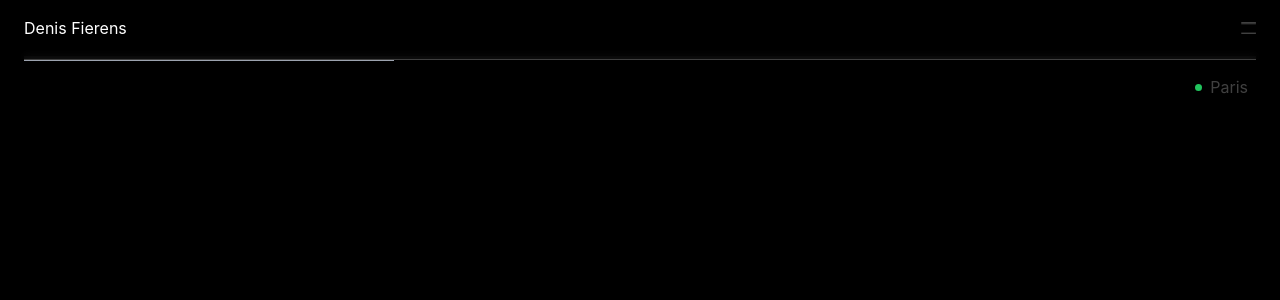
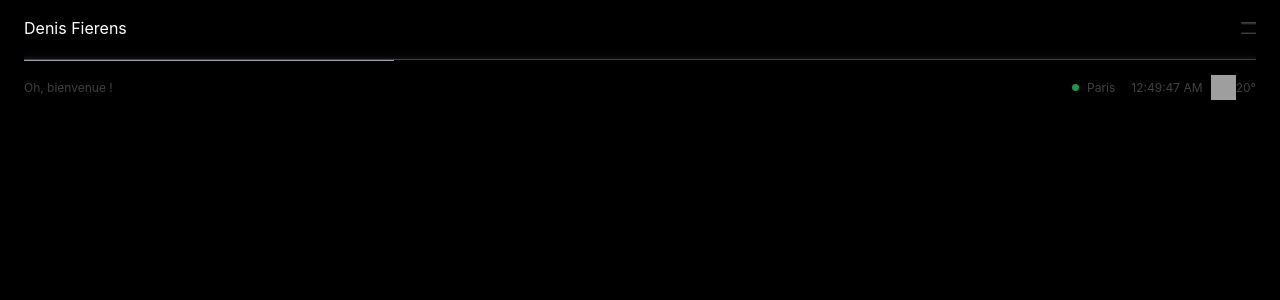
Before and after one commit to FierensDev/portfolio, a React (Create React App) app: page / in a window 1280 px wide. Shown: the top 300 px of the page. Built offline with nearby package versions, Linux system fonts and the light colour scheme; grey boxes are pictures that could not be loaded; the HTML template or start-up script is replaced by a standard one.

Commit message:
add fontsize

```diff
--- a/src/App.css
+++ b/src/App.css
@@ -51,5 +51,5 @@
 }
 
 .opacity-100-to-0{
-  animation: opacity-100-to-0 1s infinite;
+  animation: opacity-100-to-0 2s infinite;
 }
--- a/src/App.tsx
+++ b/src/App.tsx
@@ -1,33 +1,50 @@
 import { useEffect, useState } from 'react';
 import './App.css';
 import { Navbar } from './components/Navbar/Navbar';
+import { Weather } from './components/Weather/Weather';
 
 
 function App() {
 
   const [currentDate, setCurrentDate] = useState<Date>(new Date())
+  const [currentTime, setCurrentTime] = useState<String>(currentDate.toLocaleTimeString())
+
+  const handleChangeTime = () => {
+    const resetDate = new Date();
+    setCurrentTime(resetDate.toLocaleTimeString());
+  };
 
   useEffect(()=>{
+    const timer = setInterval(() => {
+      handleChangeTime();
+    }, 1000);
 
+    return () => {
+      clearInterval(timer);
+    };
   }, [])
+
+  // useEffect(() => {
+  //   console.log(currentTime);
+  // }, [currentTime]);
 
 
   return (
     <div className="App">
-      <Navbar />
-
-
       <div className='h-[100vh] bg-black px-[24px] py-[16px] h-[100vh] overflow-auto'>
         <div className='w-full h-[59px]'></div>
         <div className='flex justify-between place-items-center'>
-          <div></div>
+          <div><p className='text-custom-gray text-deuns-xs'>Oh, bienvenue ! </p></div>
           <div className='flex place-items-center'>
             <div className='bg-green-500 h-[7px] w-[7px] rounded-full opacity-100-to-0'></div>
-            <p className='text-custom-gray px-2'>Paris</p>
-            <p>{}</p>
+            <p className='text-custom-gray px-2 text-deuns-xs'>Paris</p>
+            <p className='text-custom-gray px-2 text-deuns-xs'>{currentTime}</p>
+            <Weather />
           </div>
         </div>
       </div>
+
+      <Navbar />
     </div>
   );
 }
--- /dev/null
+++ b/src/components/Weather/Weather.tsx
@@ -0,0 +1,54 @@
+import { useEffect, useState } from "react"
+
+interface WeatherData {
+  main: {
+    temp: number;
+  };
+  weather: {
+    icon: string;
+  }[];
+}
+
+export function Weather(){
+
+  const [weatherData, setWeatherData] = useState<WeatherData>({
+    main: {
+      temp: 20
+    },
+    weather: [{ icon: "https://openweathermap.org/img/wn/weatherData.weather[0]?.icon.png" }]
+  });
+
+  // useEffect(() => {
+  //   fetch('https://api.openweathermap.org/data/2.5/weather?lat=48.866667&lon=2.333333&units=metric&appid=3e169307cf072d9b39b2ed3a92104a01',
+  //     {
+  //       method:"GET"
+  //     }
+  //   )
+  //   .then((res) => {
+  //     return res.json()
+  //   })
+  //   .then((data) => {
+  //     setWeatherData(data);
+  //     console.log(data);
+
+  //   })
+  //   .catch((err) => {
+  //     console.log(err);
+  //   })
+  // }, [])
+
+  return (
+    <>
+      <img
+        style={{
+          width:'25px',
+          height: '25px'
+        }}
+        // src={`https://openweathermap.org/img/wn/${weatherData.weather[0]?.icon}.png`}
+        src={`https://openweathermap.org/img/wn/01n.png`}
+        alt="weather details"
+      />
+      <p className="text-custom-gray text-deuns-xs">{Math.floor(weatherData?.main?.temp)}°</p>
+    </>
+  )
+}
--- a/tailwind.config.js
+++ b/tailwind.config.js
@@ -7,6 +7,11 @@ module.exports = {
     extend: {
       colors: {
         'custom-gray':'#404040'
+      },
+      fontSize: {
+        'deuns-xs' : '0.75rem',
+        'deuns-s' : '1rem',
+        'deuns-m' : '1.25rem'
       }
     },
   },
```
Also changed, not shown: 1 other file (tests, documents, lock files or other folders).
